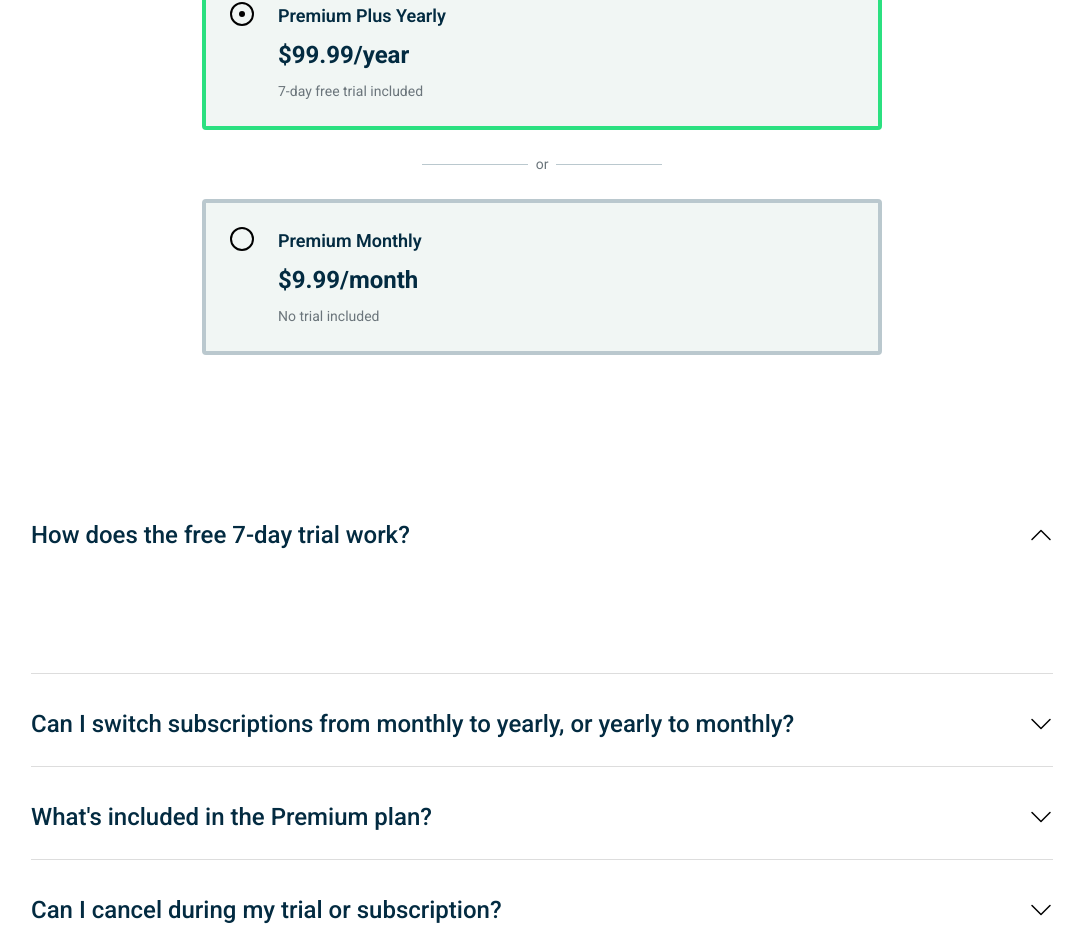
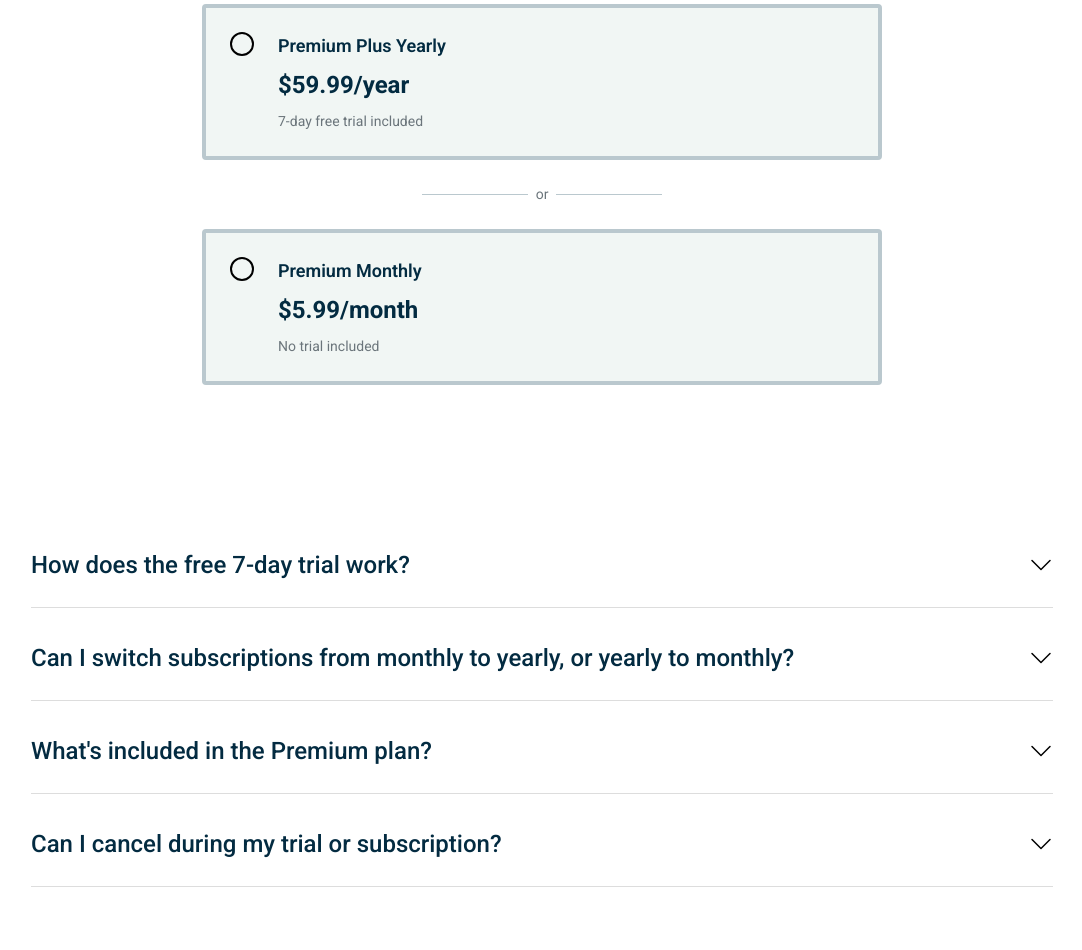
Before and after one commit to cjclemons/advanced-virtual-internship, a Next.js app: page /choose-plan in a window 1280 px wide. Shown: the part 895-1845 px from the top of the page, without its empty margins (98-1180 px from the left). After the commit the page ends 1822 px from the top, so only its background shows below. Built offline with nearby package versions, Linux system fonts and the light colour scheme; no server answers.

Commit message:
plan faq collapse issue

```diff
--- a/app/components/plan/PlanCards.js
+++ b/app/components/plan/PlanCards.js
@@ -1,40 +1,96 @@
+"use client";
+import { useEffect, useState } from "react";
+
 function PlanCards() {
+  const [planCardActive, setPlanCardActive] = useState(null);
+
+  //   useEffect(() => {
+  //     if (userLoggedin) {
+  //       setPlanCardActive("yearly"); // default to login when modal opens
+  //     }
+  //   }, [userLoggedin]);
+
+//   const openLogin = () => setPlanCardActive("yearly");
+//   const openRegister = () => setPlanCardActive("register");
+//   const closeModal = () => {
+//     setActiveModal(null);
+//     closeAuthModal();
+//   };
+
   return (
     <>
       <div className="section__title">Choose the plan that fits you</div>
-      <div className="plan__card plan__card--active">
+      <div
+        onClick={() => setPlanCardActive("yearly")}
+        className={`plan__card ${
+          planCardActive === "yearly" ? "plan__card--active" : ""
+        }`}
+      >
         <div className="plan__card--circle">
-          <div className="plan__card--dot"></div>
+          <div
+            className={`${
+              planCardActive === "yearly" ? "plan__card--dot" : ""
+            }`}
+          ></div>
         </div>
         <div className="plan__card--content">
           <div className="plan__card--title">Premium Plus Yearly</div>
-          <div className="plan__card--price">$99.99/year</div>
+          <div className="plan__card--price">$59.99/year</div>
           <div className="plan__card--text">7-day free trial included</div>
         </div>
       </div>
       <div className="plan__card--separator">
         <div className="plan__separator">or</div>
       </div>
-      <div className="plan__card ">
-        <div className="plan__card--circle"></div>
+      <div
+        onClick={() => setPlanCardActive("monthly")}
+        className={`plan__card ${
+          planCardActive === "monthly" ? "plan__card--active" : ""
+        }`}
+      >
+        <div className="plan__card--circle">
+          <div
+            className={`${
+              planCardActive === "monthly" ? "plan__card--dot" : ""
+            }`}
+          ></div>
+        </div>
         <div className="plan__card--content">
           <div className="plan__card--title">Premium Monthly</div>
-          <div className="plan__card--price">$9.99/month</div>
+          <div className="plan__card--price">$5.99/month</div>
           <div className="plan__card--text">No trial included</div>
         </div>
       </div>
+      {planCardActive === "yearly" ? (
+        <>
           <div className="plan__card--cta">
             <span className="btn--wrapper">
-          <button className="btn" >
+              <button className="btn">
                 {/* style="width:300px" */}
                 <span>Start your free 7-day trial</span>
               </button>
             </span>
             <div className="plan__disclaimer">
-          Cancel your trial at any time before it ends, and you won’t be
+              Cancel your trial at any time before it ends, and you won't be
               charged.
             </div>
           </div>
+        </>
+      ) : (
+        <>
+          <div className="plan__card--cta">
+            <span className="btn--wrapper">
+              <button className="btn">
+                {/* style="width:300px" */}
+                <span>Start your first month</span>
+              </button>
+            </span>
+            <div className="plan__disclaimer">
+              30-day money back guarantee, no questions asked.
+            </div>
+          </div>
+        </>
+      )}
     </>
   );
 }
--- a/app/components/plan/PlanFaq.js
+++ b/app/components/plan/PlanFaq.js
@@ -1,18 +1,64 @@
+"use client";
+import { useState } from "react";
+
 function PlanFaq() {
+  const [showAnswer, setShowAnswer] = useState(null);
+
+  const toggleAnswer = (faqId) => {
+    setShowAnswer((prev) => (prev === faqId ? null : faqId));
+  };
+
   return (
     <>
       <div className="faq__wrapper">
-        <div className="accordion__card">
+        {[
+          {
+            id: "faq1",
+            question: "How does the free 7-day trial work?",
+            answer: ` Begin your complimentary 7-day trial with a Summarist annual
+              membership. You are under no obligation to continue your
+              subscription, and you will only be billed when the trial period
+              expires. With Premium access, you can learn at your own pace and
+              as frequently as you desire, and you may terminate your
+              subscription prior to the conclusion of the 7-day free trial.`,
+          },
+          {
+            id: "faq2",
+            question:
+              "Can I switch subscriptions from monthly to yearly, or yearly to monthly?",
+            answer: ` While an annual plan is active, it is not feasible to switch to a
+              monthly plan. However, once the current month ends, transitioning
+              from a monthly plan to an annual plan is an option.`,
+          },
+          {
+            id: "faq3",
+            question: "What's included in the Premium plan?",
+            answer: `Premium membership provides you with the ultimate Summarist
+              experience, including unrestricted entry to many best-selling
+              books high-quality audio, the ability to download titles for
+              offline reading, and the option to send your reads to your Kindle.`,
+          },
+          {
+            id: "faq4",
+            question: "Can I cancel during my trial or subscription?",
+            answer: `You will not be charged if you cancel your trial before its
+              conclusion. While you will not have complete access to the entire
+              Summarist library, you can still expand your knowledge with one
+              curated book per day.`,
+          },
+        ].map((faq) => (
+          <div
+            key={faq.id}
+            className="accordion__card"
+            onClick={() => toggleAnswer(faq.id)}
+          >
             <div className="accordion__header">
-            <div className="accordion__title">
-              How does the free 7-day trial work?
-            </div>
+              <div className="accordion__title">{faq.question}</div>
               <svg
-              stroke="currentColor"
-              fill="currentColor"
-              strokeWidth="0"
+                className={`accordion__icon ${
+                  showAnswer === faq.id ? "accordion__icon--rotate" : ""
+                }`}
                 viewBox="0 0 16 16"
-              className="accordion__icon accordion__icon--rotate"
                 height="1em"
                 width="1em"
                 xmlns="http://www.w3.org/2000/svg"
@@ -20,114 +66,17 @@ function PlanFaq() {
                 <path
                   fillRule="evenodd"
                   d="M1.646 4.646a.5.5 0 0 1 .708 0L8 10.293l5.646-5.647a.5.5 0 0 1 .708.708l-6 6a.5.5 0 0 1-.708 0l-6-6a.5.5 0 0 1 0-.708z"
-              ></path>
+                />
               </svg>
             </div>
-          <div className="collapse show" >
-            {/* style="height: 96px;" */}
-            <div className="accordion__body">
-              Begin your complimentary 7-day trial with a Summarist annual
-              membership. You are under no obligation to continue your
-              subscription, and you will only be billed when the trial period
-              expires. With Premium access, you can learn at your own pace and
-              as frequently as you desire, and you may terminate your
-              subscription prior to the conclusion of the 7-day free trial.
+            <div
+              className={`collapse ${showAnswer === faq.id ? "show" : ""}`}
+              style={{ height: showAnswer === faq.id ? "120px" : "0px" }}
+            >
+              <div className="accordion__body">{faq.answer}</div>
             </div>
           </div>
-        </div>
-        <div className="accordion__card">
-          <div className="accordion__header">
-            <div className="accordion__title">
-              Can I switch subscriptions from monthly to yearly, or yearly to
-              monthly?
-            </div>
-            <svg
-              stroke="currentColor"
-              fill="currentColor"
-              strokeWidth="0"
-              viewBox="0 0 16 16"
-              className="accordion__icon "
-              height="1em"
-              width="1em"
-              xmlns="http://www.w3.org/2000/svg"
-            >
-              <path
-                fillRule="evenodd"
-                d="M1.646 4.646a.5.5 0 0 1 .708 0L8 10.293l5.646-5.647a.5.5 0 0 1 .708.708l-6 6a.5.5 0 0 1-.708 0l-6-6a.5.5 0 0 1 0-.708z"
-              ></path>
-            </svg>
-          </div>
-          <div className="collapse " >
-            {/* style="height:0px" */}
-            <div className="accordion__body">
-              While an annual plan is active, it is not feasible to switch to a
-              monthly plan. However, once the current month ends, transitioning
-              from a monthly plan to an annual plan is an option.
-            </div>
-          </div>
-        </div>
-        <div className="accordion__card">
-          <div className="accordion__header">
-            <div className="accordion__title">
-              What's included in the Premium plan?
-            </div>
-            <svg
-              stroke="currentColor"
-              fill="currentColor"
-              strokeWidth="0"
-              viewBox="0 0 16 16"
-              className="accordion__icon "
-              height="1em"
-              width="1em"
-              xmlns="http://www.w3.org/2000/svg"
-            >
-              <path
-                fillRule="evenodd"
-                d="M1.646 4.646a.5.5 0 0 1 .708 0L8 10.293l5.646-5.647a.5.5 0 0 1 .708.708l-6 6a.5.5 0 0 1-.708 0l-6-6a.5.5 0 0 1 0-.708z"
-              ></path>
-            </svg>
-          </div>
-          <div className="collapse " >
-            {/* style="height:0px" */}
-            <div className="accordion__body">
-              Premium membership provides you with the ultimate Summarist
-              experience, including unrestricted entry to many best-selling
-              books high-quality audio, the ability to download titles for
-              offline reading, and the option to send your reads to your Kindle.
-            </div>
-          </div>
-        </div>
-        <div className="accordion__card">
-          <div className="accordion__header">
-            <div className="accordion__title">
-              Can I cancel during my trial or subscription?
-            </div>
-            <svg
-              stroke="currentColor"
-              fill="currentColor"
-              strokeWidth="0"
-              viewBox="0 0 16 16"
-              className="accordion__icon "
-              height="1em"
-              width="1em"
-              xmlns="http://www.w3.org/2000/svg"
-            >
-              <path
-                fillRule="evenodd"
-                d="M1.646 4.646a.5.5 0 0 1 .708 0L8 10.293l5.646-5.647a.5.5 0 0 1 .708.708l-6 6a.5.5 0 0 1-.708 0l-6-6a.5.5 0 0 1 0-.708z"
-              ></path>
-            </svg>
-          </div>
-          <div className="collapse " >
-            {/* style="height:0px" */}
-            <div className="accordion__body">
-              You will not be charged if you cancel your trial before its
-              conclusion. While you will not have complete access to the entire
-              Summarist library, you can still expand your knowledge with one
-              curated book per day.
-            </div>
-          </div>
-        </div>
+        ))}
       </div>
     </>
   );
--- a/next.config.ts
+++ b/next.config.ts
@@ -3,10 +3,6 @@ import type { NextConfig } from "next";
 const nextConfig: NextConfig = {
   /* config options here */
 };
-module.exports = {
-  images: {
-    domains: ["/_next/image?url=%2F_next%2Fstatic%2Fmedia%2Fpricing-top.4d86e93a.png&amp;w=1920&amp;q=75"],
-  },
-};
+
 
 export default nextConfig;
```
Also changed, not shown: app/components/plan/PlanHeader.js (+5 -7 lines), public/login.png (renamed from app/components/assets/login.png), public/pricing-top.png (renamed from app/components/assets/pricing-top.png). Lines whose indentation alone changed are shown as unchanged.
